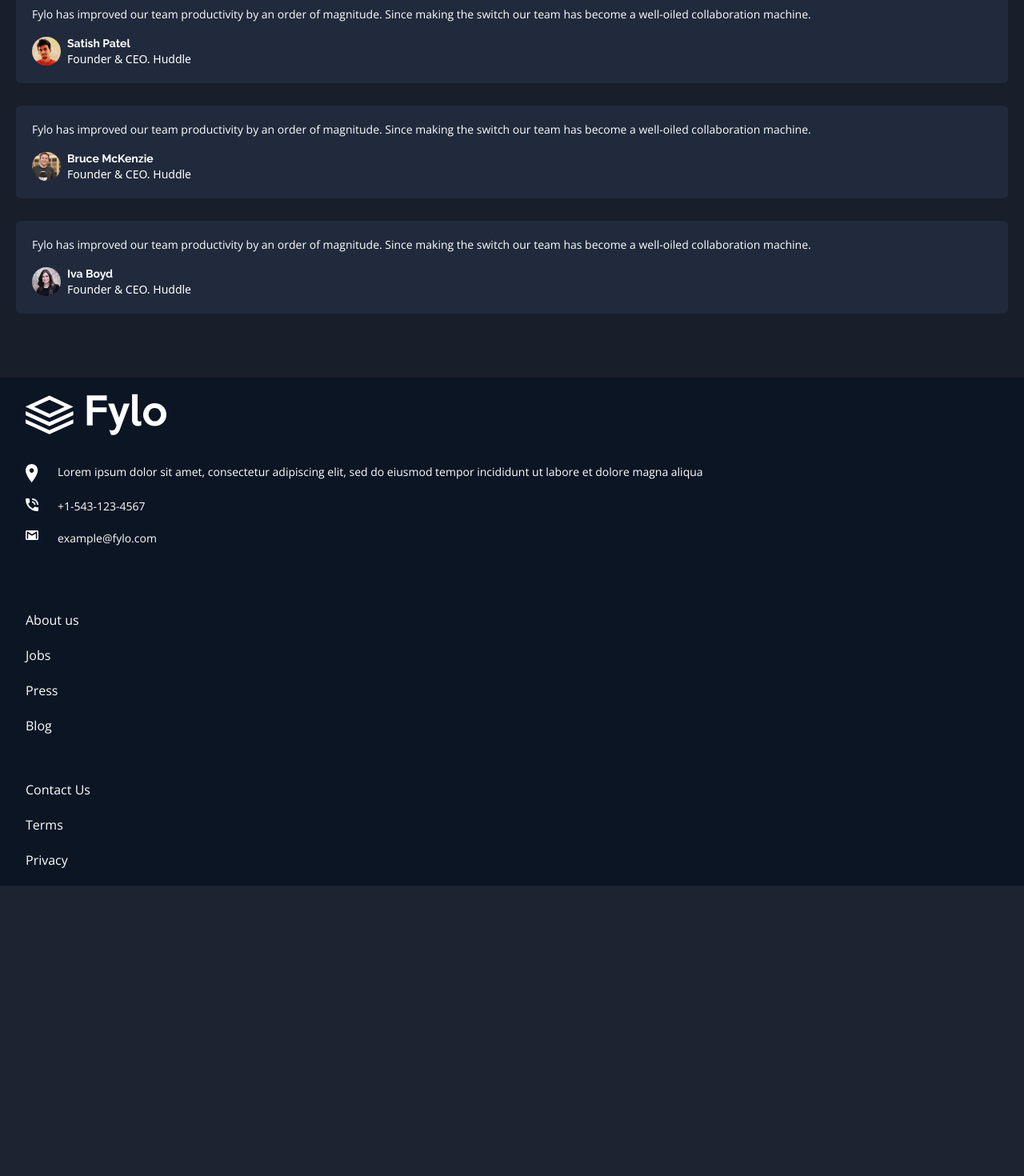
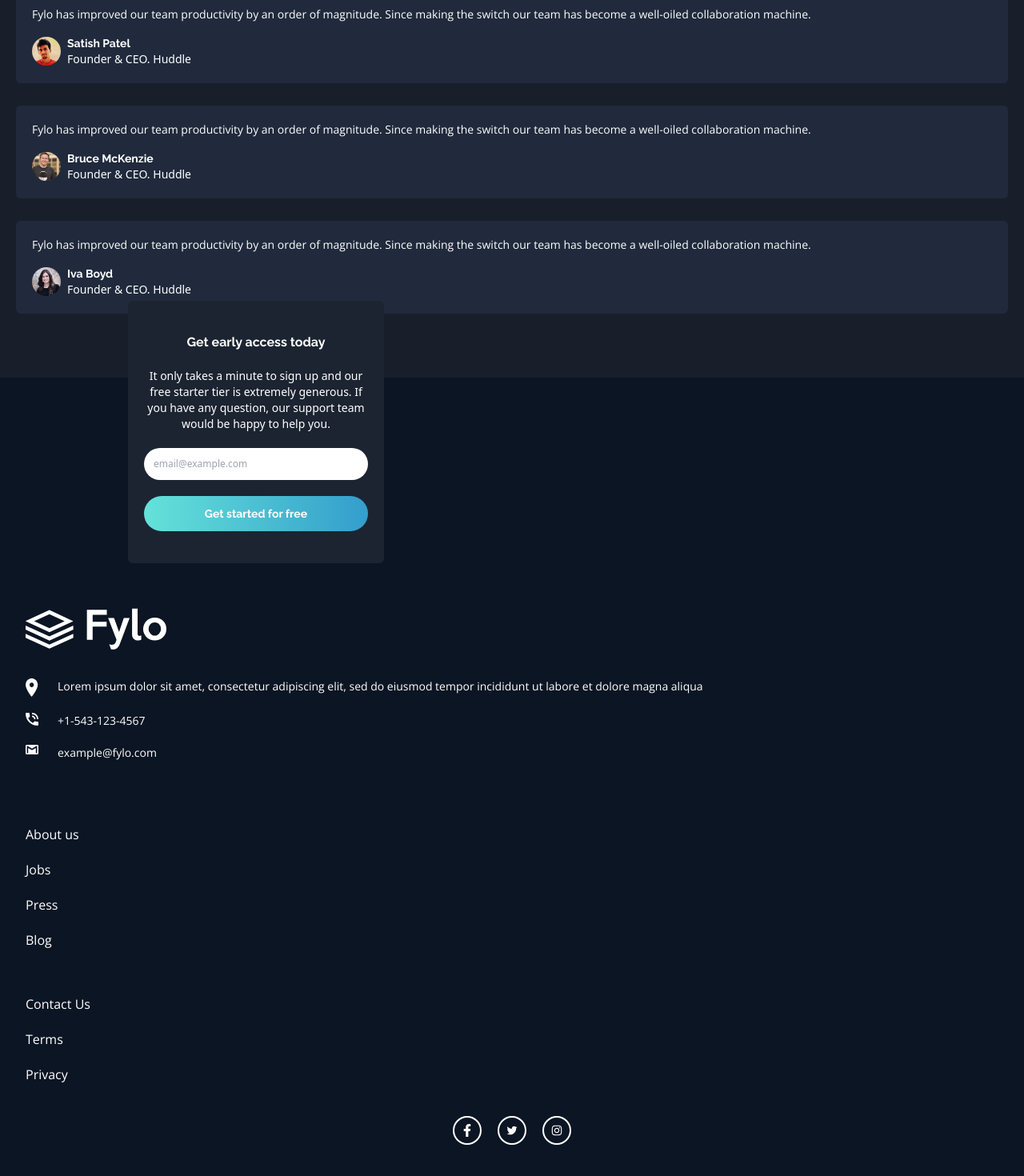
Before and after one commit to Realitales/fylo-web, a React (Vite) app: page / in a window 1280 px wide. Shown: the part 2450-3920 px from the top of the page at 80% size. Before the commit the page ends 3557 px from the top, so only its background shows below. Built offline with nearby package versions, Linux system fonts and the light colour scheme.

Commit message:
added card float effect for email msg

```diff
--- a/package.json
+++ b/package.json
@@ -10,7 +10,8 @@
   },
   "dependencies": {
     "react": "^18.2.0",
-    "react-dom": "^18.2.0"
+    "react-dom": "^18.2.0",
+    "react-icons": "^4.8.0"
   },
   "devDependencies": {
     "@types/react": "^18.0.28",
--- a/src/components/Button.tsx
+++ b/src/components/Button.tsx
@@ -8,7 +8,7 @@ interface ButtonProps {
 export const Button = ({ children, className }: ButtonProps) => {
   return (
     <button
-      className={`${className} font-raleway  font-bold text-sm bg-gradient-to-r from-accent-cyan to-accent-blue rounded-full px-20 py-4 text-neutral-white`}
+      className={`${className} font-raleway  font-bold text-sm bg-gradient-to-r from-accent-cyan to-accent-blue rounded-full  text-neutral-white`}
     >
       {children}
     </button>
--- a/src/components/Footer.tsx
+++ b/src/components/Footer.tsx
@@ -1,18 +1,47 @@
 import React from "react";
-import logo from "../assets/logo.svg";
+import Button from "./Button";
 
 //icons
 import locationICON from "../assets/icon-location.svg";
 import phoneICON from "../assets/icon-phone.svg";
 import emailICON from "../assets/icon-email.svg";
+import logo from "../assets/logo.svg";
+import { FaFacebookF } from "react-icons/fa";
+import { AiOutlineTwitter } from "react-icons/ai";
+import { AiOutlineInstagram } from "react-icons/ai";
+
+const Card = () => {
+  return (
+    <div className="px-5 py-10 bg-dark-blue-1 flex flex-col items-center rounded-md gap-5 text-neutral-white absolute  w-80 translate-x-1/2 left-0 -translate-y-24">
+      <h1 className="font-bold font-raleway">Get early access today</h1>
+      <p className="text-center text-sm">
+        It only takes a minute to sign up and our free starter tier is extremely
+        generous. If you have any question, our support team would be happy to
+        help you.
+      </p>
+      <input
+        type="text"
+        className="bg-neutral-white p-3 rounded-3xl text-xs w-full"
+        placeholder="email@example.com"
+      />
+      <Button className="px-5 py-3 w-full">Get started for free</Button>
+    </div>
+  );
+};
 
 export const Footer = () => {
   return (
-    <div className="bg-dark-blue-3 py-5 px-8 font-open-sans">
+    <>
+      <Card />
+      <div className="bg-dark-blue-3 px-8 font-open-sans pt-72">
         <img src={logo} alt="fylo-logo" className="w-44" />
         <div className="text-neutral-white text-sm  mt-9 mr-5 flex flex-col gap-5">
           <div className="flex gap-6">
-          <img src={locationICON} alt="location-icon" className="w-4 h-full" />
+            <img
+              src={locationICON}
+              alt="location-icon"
+              className="w-4 h-full"
+            />
             <p>
               Lorem ipsum dolor sit amet, consectetur adipiscing elit, sed do
               eiusmod tempor incididunt ut labore et dolore magna aliqua
@@ -40,8 +69,19 @@ export const Footer = () => {
             <p>Privacy</p>
           </div>
         </div>
-      <div></div>
+        <div className="flex gap-5 p-10 justify-center">
+          <div className="border-neutral-white border-solid border-2 p-2 rounded-full">
+            <FaFacebookF className="text-neutral-white" />
           </div>
+          <div className="border-neutral-white border-solid border-2 p-2 rounded-full">
+            <AiOutlineTwitter className="text-neutral-white" />
+          </div>
+          <div className="border-neutral-white border-solid border-2 p-2 rounded-full">
+            <AiOutlineInstagram className="text-neutral-white" />
+          </div>
+        </div>
+      </div>
+    </>
   );
 };
 
--- a/src/pages/Landing.tsx
+++ b/src/pages/Landing.tsx
@@ -35,7 +35,7 @@ export const Landing = () => {
             Access them wherever you need, share and collaborate with friends,
             family, and co-workers.
           </p>
-          <Button className="mt-5">Get Started</Button>
+          <Button className="mt-5 px-20 py-4">Get Started</Button>
         </div>
       </div>
     </div>
```
Also changed, not shown: 1 other file (tests, documents, lock files or other folders). Lines whose indentation alone changed are shown as unchanged.
